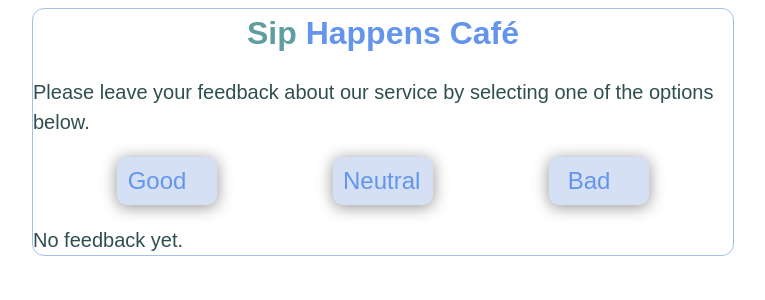
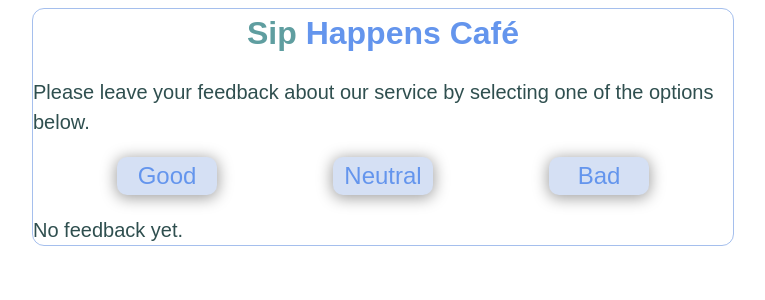
Before and after one commit to yana1982/goit-react-hw-02, a React (Vite) app: page / in a window 1280 px wide. Shown: the top 300 px of the page, without its empty margins (257-1022 px from the left). Built offline with nearby package versions, Linux system fonts and the light colour scheme.

Commit message:
markup css file

```diff
--- a/src/componens/Options/Options.module.css
+++ b/src/componens/Options/Options.module.css
@@ -11,8 +11,8 @@
   font-size: 24px;
   font-weight: 200;
   color: cornflowerblue;
-  align-items: center;
-  padding: 10px 30px 10px 10px;
+  text-align: center;
+  padding: 5px;
   overflow: hidden;
   border-radius: 10px;
   box-shadow: 0px 2px 15px 1px #9e9e9e;
```
